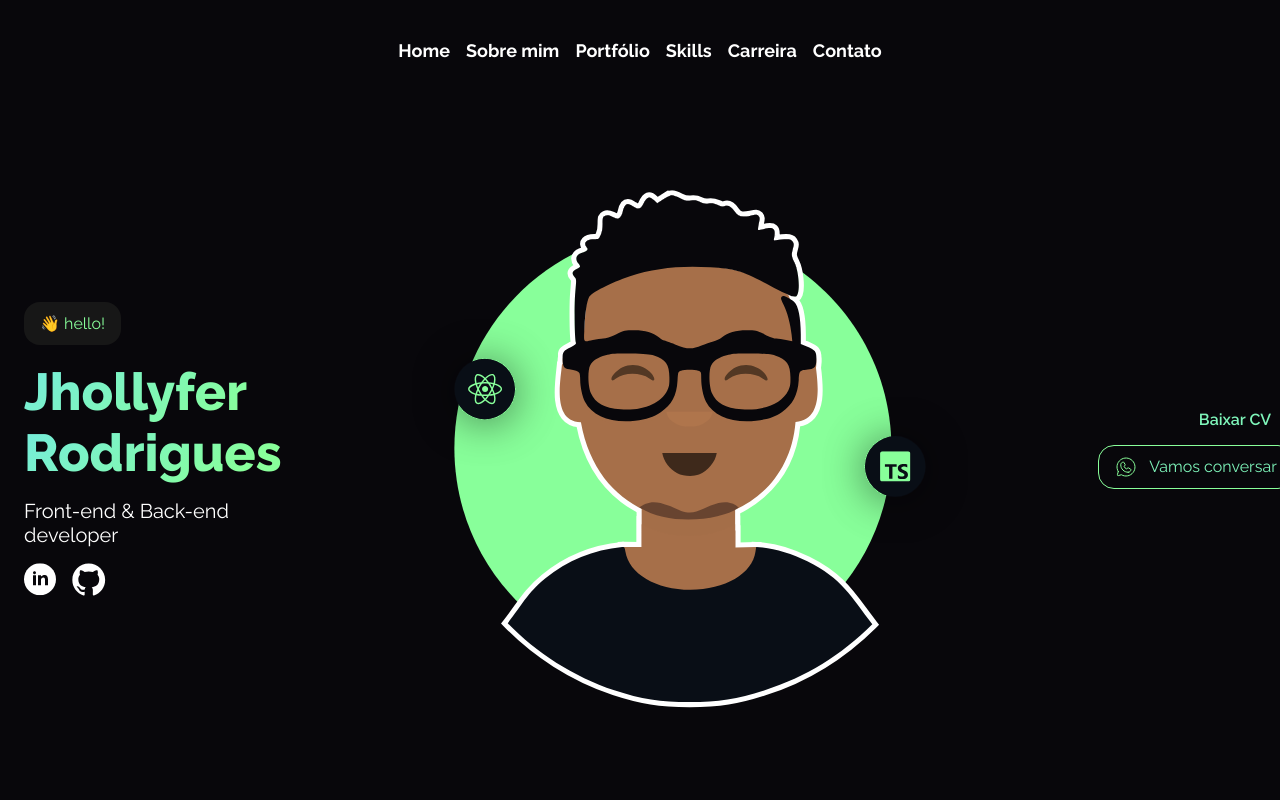
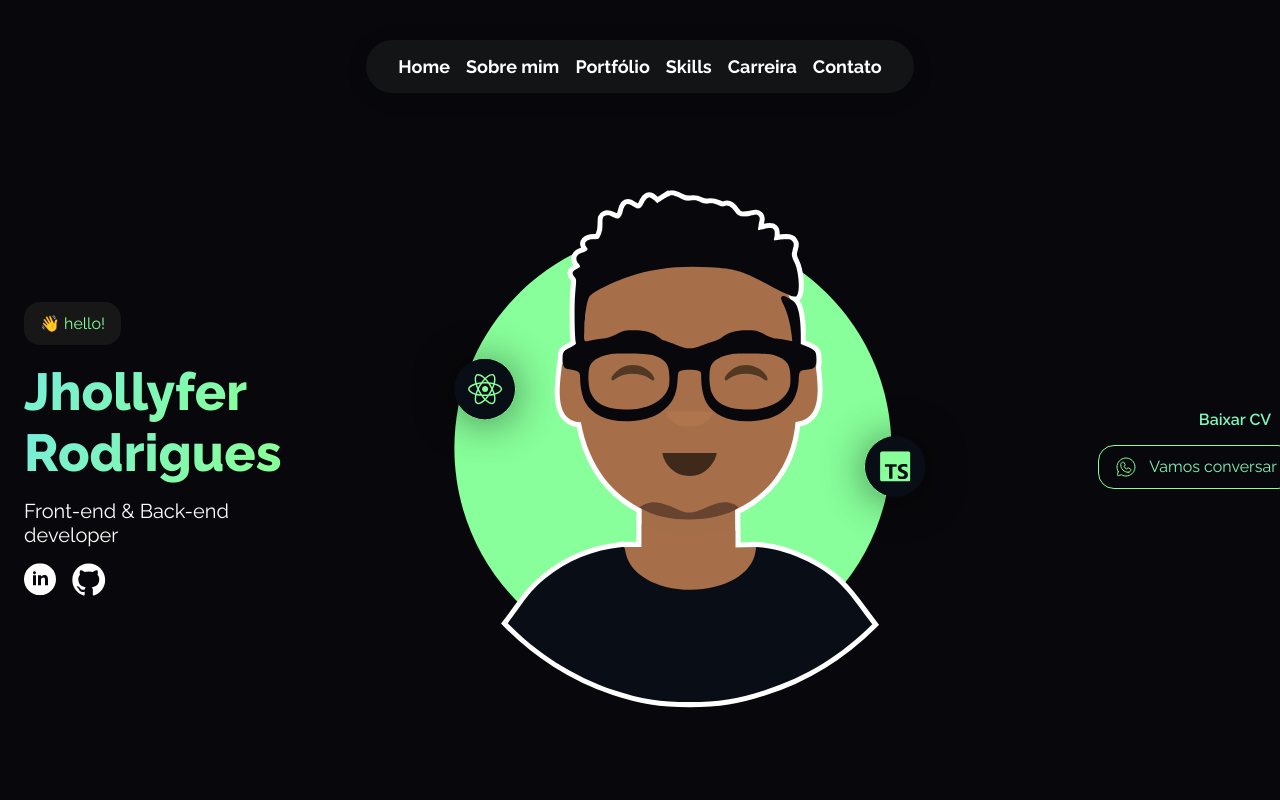
Before and after one commit to indiocode/portfolio, a React (Vite) app: page / in a window 1280 px wide. Shown: the top 800 px of the page. Built offline with nearby package versions, Linux system fonts and the light colour scheme.

Commit message:
:ambulance: update navbar styles

```diff
--- a/src/components/Header/styles.ts
+++ b/src/components/Header/styles.ts
@@ -7,7 +7,6 @@ export const HeaderContainer = styled.header`
 	top: 0;
 	left: 0;
 	right: 0;
-	background: ${({ theme }) => theme.background};
 	z-index: 10;
 	display: flex;
 	align-items: center;
@@ -15,23 +14,29 @@ export const HeaderContainer = styled.header`
 `;
 
 export const Navbar = styled.nav`
+	display: flex;
+	padding: 1rem 2rem;
+	background-color: rgba(23, 24, 25, 0.8);
+	box-shadow: rgb(34 37 38 / 2%) 0px 0px 0px 1px inset,
+		rgb(0 0 0 / 5%) 0px 4px 30px 0px;
+	border-radius: 100px;
+
 	ul {
 		display: flex;
+		align-items: center;
 		gap: 1rem;
 
 		li {
 			list-style: none;
-
 			a {
-				padding: 0.5rem 0;
 				text-decoration: none;
+				flex: 1;
 				font-weight: 700;
 				font-size: 1.125rem;
 				color: ${({ theme }) => theme.white};
 
 				&:hover {
 					color: ${({ theme }) => theme['green-02']};
-					font-weight: 400;
 					transition: color 0.2s, font-weight 0.2s;
 				}
 			}
```
